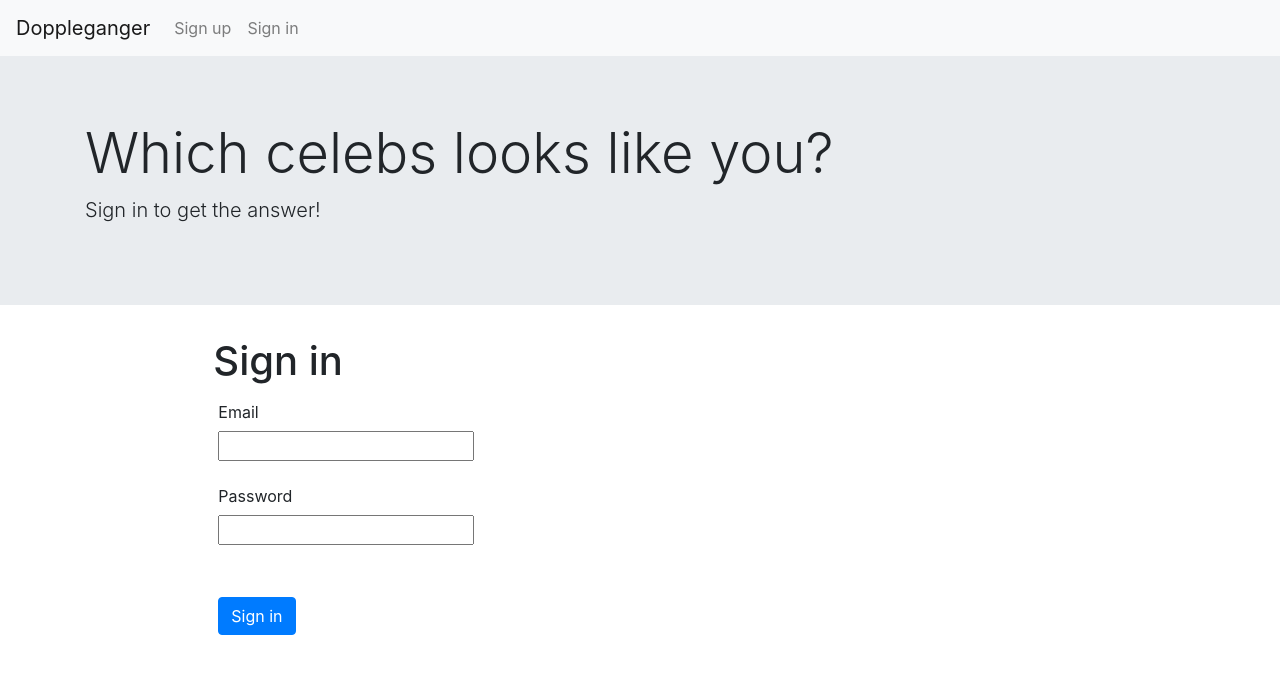
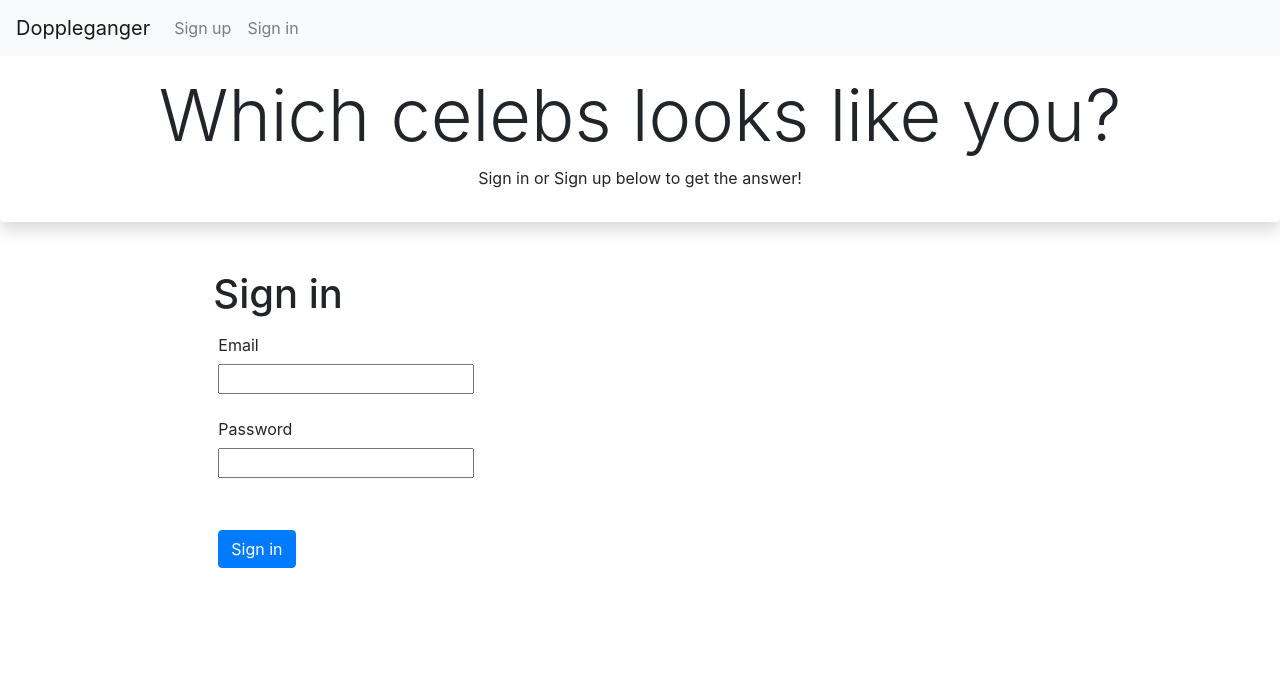
Before and after one commit to Wcarpenter96/Doppelgangers, a React (Create React App) app in the folder client/: page /signin in a window 1280 px wide. Shown: the top 674 px of the page. Built offline with nearby package versions, Linux system fonts and the light colour scheme.

Commit message:
frontend

```diff
--- a/client/src/containers/Header.js
+++ b/client/src/containers/Header.js
@@ -25,6 +25,14 @@ class Header extends Component {
     }
 
     render() {
+        if (this.props.auth) {
+            return (
+                <nav className="navbar navbar-expand-lg navbar-light bg-light">
+                    <Link to='/main' className="navbar-brand">Doppleganger</Link>
+                    {this.renderLinks()}
+                </nav>
+            )
+        } else {
             return (
                 <nav className="navbar navbar-expand-lg navbar-light bg-light">
                     <Link to='/' className="navbar-brand">Doppleganger</Link>
@@ -33,6 +41,7 @@ class Header extends Component {
             )
         }
     }
+}
 
 function mapStateToProps({ auth }) {
     return { auth: auth.authenticated };
--- /dev/null
+++ b/client/src/containers/Jumbotron.css
@@ -0,0 +1,3 @@
+/* .jumbotron {
+    background-color:white;
+} */
--- a/client/src/containers/Jumbotron.js
+++ b/client/src/containers/Jumbotron.js
@@ -1,5 +1,7 @@
 import React, { Component } from 'react';
 import { connect } from 'react-redux';
+import './Jumbotron.css';
+
 
 
 
@@ -8,15 +10,15 @@ class Jumbotron extends Component {
         if (!this.props.auth) {
             return (
                 <div className="container">
-                    <h1 className="display-4">Which celebs looks like you?</h1>
-                    <p className="lead">Sign in to get the answer!</p>
+                    <h1 className="display-3 text-center">Which celebs looks like you?</h1>
+                    <p className="text-center">Sign in or Sign up below to get the answer!</p>
                 </div>
             );
         } else {
             return (
                 <div className="container">
-                    <h1 className="display-4">Upload a Photo</h1>
-                    <p className="lead">and press submit button.</p>
+                    <h1 className="display-3 text-center">Upload a Photo</h1>
+                    <p className="text-center">and press submit button.</p>
                 </div>
             );
         }
@@ -24,12 +26,15 @@ class Jumbotron extends Component {
 
     render() {
         return (
-            <div className="jumbotron jumbotron-fluid">
-                {this.renderJumbotron()}
+            <div className="view overlay">
+                <div className="jumbotron jumbotron-fluid shadow p-3 mb-5 bg-white rounded">
+                    {this.renderJumbotron()}
+                </div>
             </div>
         )
     }
 }
+
 
 function mapStateToProps({ auth }) {
     return { auth: auth.authenticated };
```
Lines whose indentation alone changed are shown as unchanged.
